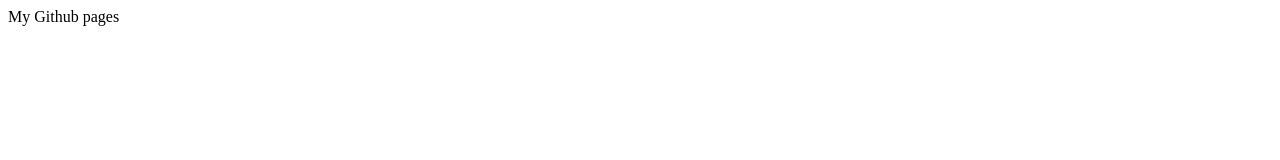
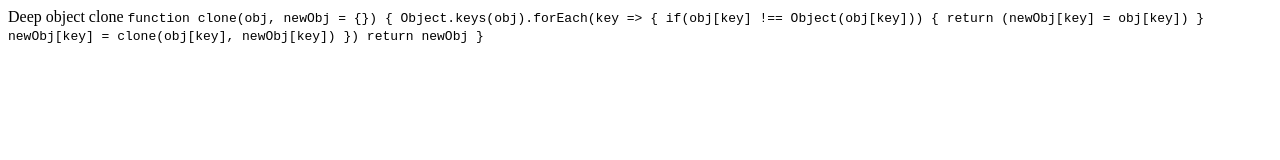
Before and after one commit to DedaVnuk/DedaVnuk.github.io, a plain HTML site: page index.html in a window 1280 px wide. Drawn offline with Linux system fonts and the light colour scheme.

Commit message:
add deep object clone code

```diff
--- a/index.html
+++ b/index.html
@@ -8,7 +8,21 @@
 </head>
 <body>
 
-	My Github pages
+	Deep object clone
+
+	<code>
+		function clone(obj, newObj = {}) {
+			Object.keys(obj).forEach(key => {
+				if(obj[key] !== Object(obj[key])) {
+					return (newObj[key] = obj[key])
+				}
+
+				newObj[key] = clone(obj[key], newObj[key])
+			})
+
+			return newObj
+		}
+	</code>
 
 </body>
 </html>
```
